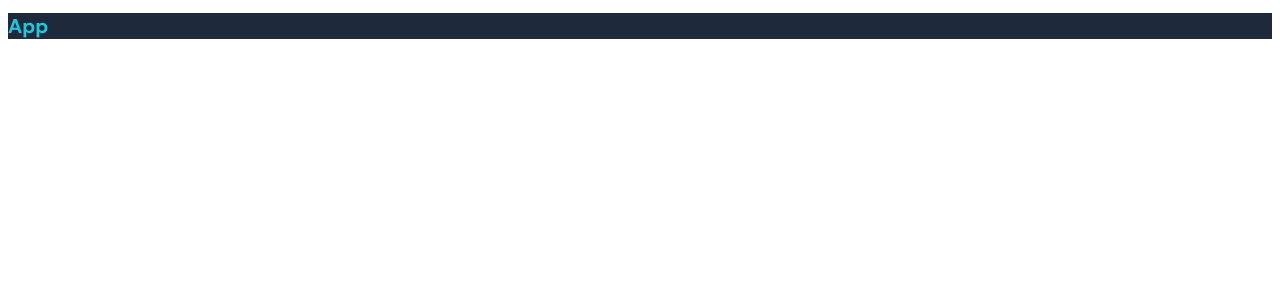
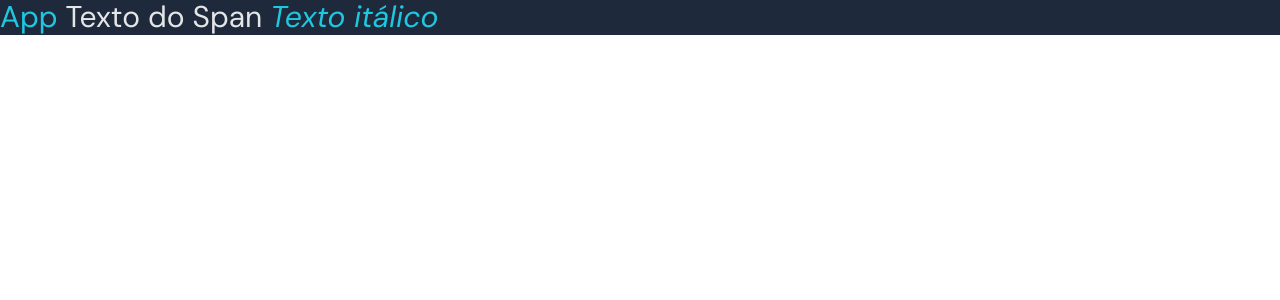
Before and after one commit to joaogabriel-sg/markee-app, a React (Create React App) app: page / in a window 1280 px wide. Shown: the top 300 px of the page. Built offline with nearby package versions, Linux system fonts and the light colour scheme.

Commit message:
add global and app styles

```diff
--- a/package.json
+++ b/package.json
@@ -31,6 +31,7 @@
     "eslint-plugin-promise": "5.1.0",
     "eslint-plugin-react": "7.25.1",
     "husky": "7.0.2",
+    "normalize.css": "8.0.1",
     "react": "^17.0.2",
     "react-dom": "^17.0.2",
     "react-scripts": "4.0.3",
--- /dev/null
+++ b/src/app-styles.ts
@@ -0,0 +1,16 @@
+import styled, { css } from 'styled-components/macro'
+
+export const Span = styled.span`
+  color: ${({ theme }) => theme.colors.gray};
+`
+
+export const SpanStyled = styled(Span)`
+  color: ${({ theme }) => theme.colors.primary};
+  font-style: italic;
+`
+
+export const Title = styled.div`${({ theme }) => css`
+  background: ${theme.colors.black};
+  font-size: 3rem;
+  color: ${theme.colors.primary};
+`}`
--- a/src/app.tsx
+++ b/src/app.tsx
@@ -1,12 +1,15 @@
-import styled, { css } from 'styled-components/macro'
+import * as S from 'app-styles'
 
 function App () {
-  return <Title>App</Title>
+  return (
+    <>
+      <S.Title>
+        App {' '}
+        <S.Span>Texto do Span</S.Span> {' '}
+        <S.SpanStyled>Texto itálico</S.SpanStyled> {' '}
+      </S.Title>
+    </>
+  )
 }
 
-const Title = styled.h1`${({ theme }) => css`
-  background: ${theme.colors.black};
-  color: ${theme.colors.primary};
-`}`
-
 export { App }
--- a/src/root.tsx
+++ b/src/root.tsx
@@ -1,6 +1,8 @@
 import { ThemeProvider, createGlobalStyle } from 'styled-components'
 import { App } from './app'
 import { theme } from 'resources/theme'
+
+import 'normalize.css'
 
 function Root () {
   return (
```
Also changed, not shown: 1 other file (tests, documents, lock files or other folders).
